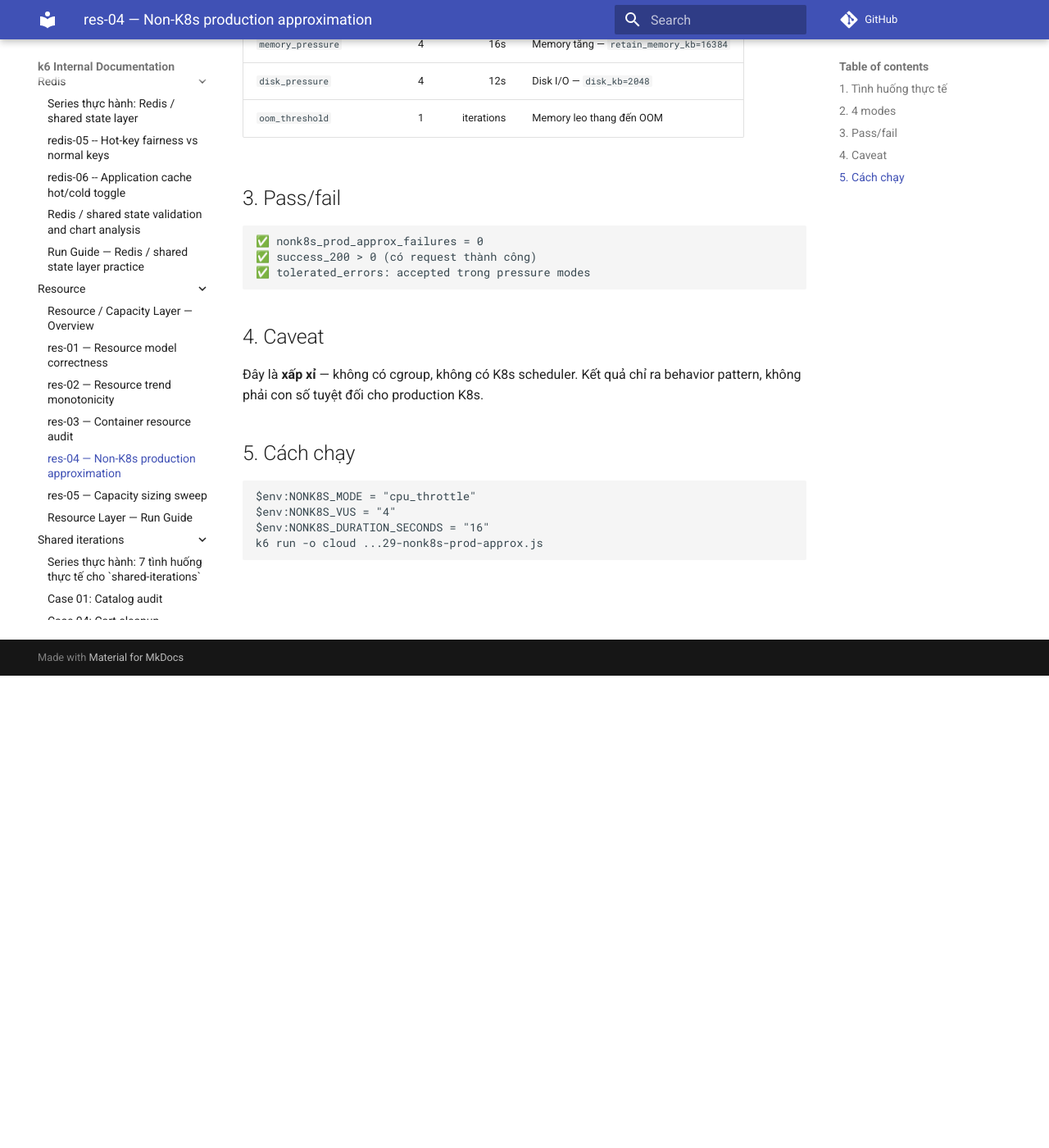
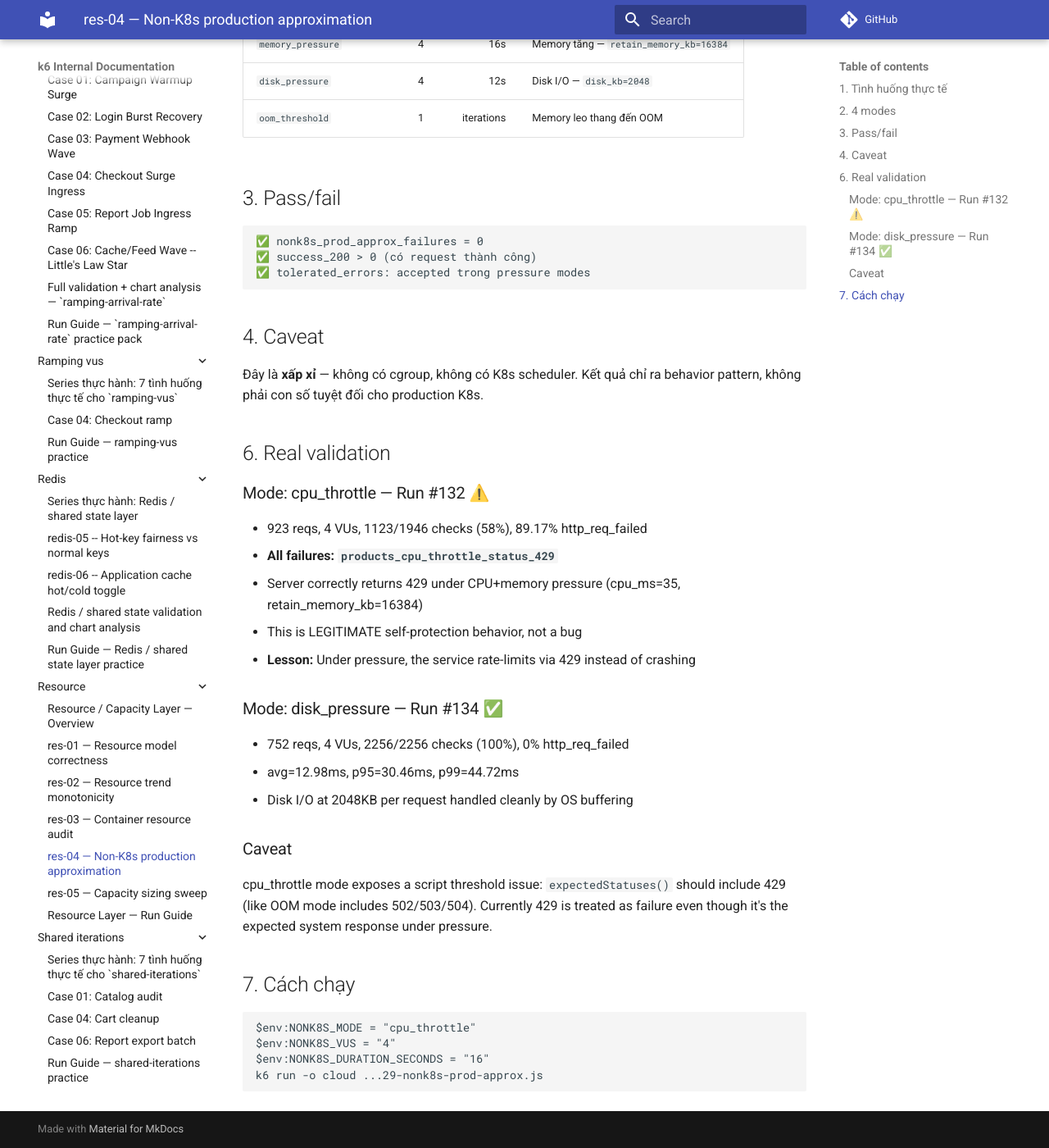
Before and after one commit to meomew-auto/markdown, an MkDocs documentation site: the page built from docs/practice/resource/04_nonk8s-prod-approx.md, in a window 1280 px wide and 1400 px high, scrolled down 576 px. Shown: the whole window at 82% size. Built offline with MkDocs 1.6.1 and Material for MkDocs 9.7.7, drawn with Linux system fonts in a browser that asks for light colours; comment, search, counter and statistics services are not loaded.

Commit message:
Update docs

````diff
--- a/docs/practice/resource/04_nonk8s-prod-approx.md
+++ b/docs/practice/resource/04_nonk8s-prod-approx.md
@@ -32,7 +32,24 @@ Local Docker không có cgroup throttling như K8s. Case này **xấp xỉ** pro
 
 Đây là **xấp xỉ** — không có cgroup, không có K8s scheduler. Kết quả chỉ ra behavior pattern, không phải con số tuyệt đối cho production K8s.
 
-## 5. Cách chạy
+## 6. Real validation
+
+### Mode: cpu_throttle — Run #132 ⚠️
+- 923 reqs, 4 VUs, 1123/1946 checks (58%), 89.17% http_req_failed
+- **All failures: `products_cpu_throttle_status_429`**
+- Server correctly returns 429 under CPU+memory pressure (cpu_ms=35, retain_memory_kb=16384)
+- This is LEGITIMATE self-protection behavior, not a bug
+- **Lesson:** Under pressure, the service rate-limits via 429 instead of crashing
+
+### Mode: disk_pressure — Run #134 ✅
+- 752 reqs, 4 VUs, 2256/2256 checks (100%), 0% http_req_failed
+- avg=12.98ms, p95=30.46ms, p99=44.72ms
+- Disk I/O at 2048KB per request handled cleanly by OS buffering
+
+### Caveat
+cpu_throttle mode exposes a script threshold issue: `expectedStatuses()` should include 429 (like OOM mode includes 502/503/504). Currently 429 is treated as failure even though it's the expected system response under pressure.
+
+## 7. Cách chạy
 
 ```powershell
 $env:NONK8S_MODE = "cpu_throttle"
````
Also changed, not shown: docs/practice/resource/01_resource-correctness.md (+9 -1 lines), docs/practice/resource/02_resource-trend.md (+17 -1 lines), docs/practice/resource/03_container-audit.md (+12 -1 lines), docs/practice/resource/05_capacity-sizing-sweep.md (+16 -1 lines), docs/practice/resource/RUN_GUIDE.md (+13 -0 lines).
